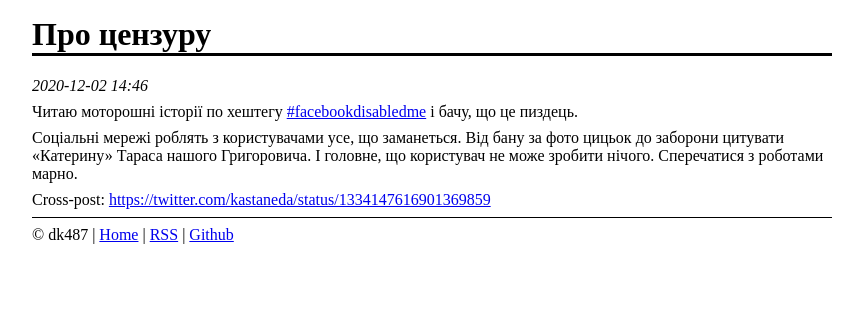
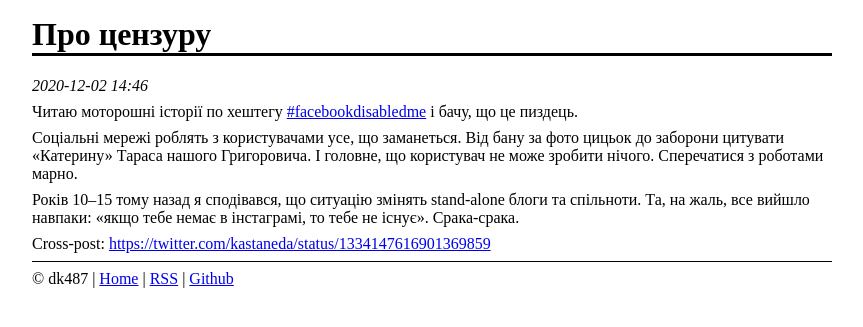
Before and after one commit to dk487/test.de.co.ua, a Jekyll site: the page built from _posts/2020-12-02-pro-tsienzuru.markdown, in a window 1280 px wide. Shown: the top 327 px of the page, without its empty margins (208-1071 px from the left). Built offline with Jekyll 4.4.1, drawn with Linux system fonts in a browser that asks for light colours.

Commit message:
Updated Pro Tsienzuru

```diff
--- a/_posts/2020-12-02-pro-tsienzuru.markdown
+++ b/_posts/2020-12-02-pro-tsienzuru.markdown
@@ -7,6 +7,8 @@ date: 2020-12-02 16:46:00 +02:00
 
 Соціальні мережі роблять з користувачами усе, що заманеться. Від бану за фото цицьок до заборони цитувати «Катерину» Тараса нашого Григоровича. І головне, що користувач не може зробити нічого. Сперечатися з роботами марно.
 
+Років 10–15 тому назад я сподівався, що ситуацію змінять stand-alone блоги та спільноти. Та, на жаль, все вийшло навпаки: «якщо тебе немає в інстаграмі, то тебе не існує». Срака-срака.
+
 Cross-post: <https://twitter.com/kastaneda/status/1334147616901369859>
 
 [1]: https://twitter.com/hashtag/facebookdisabledme
```
